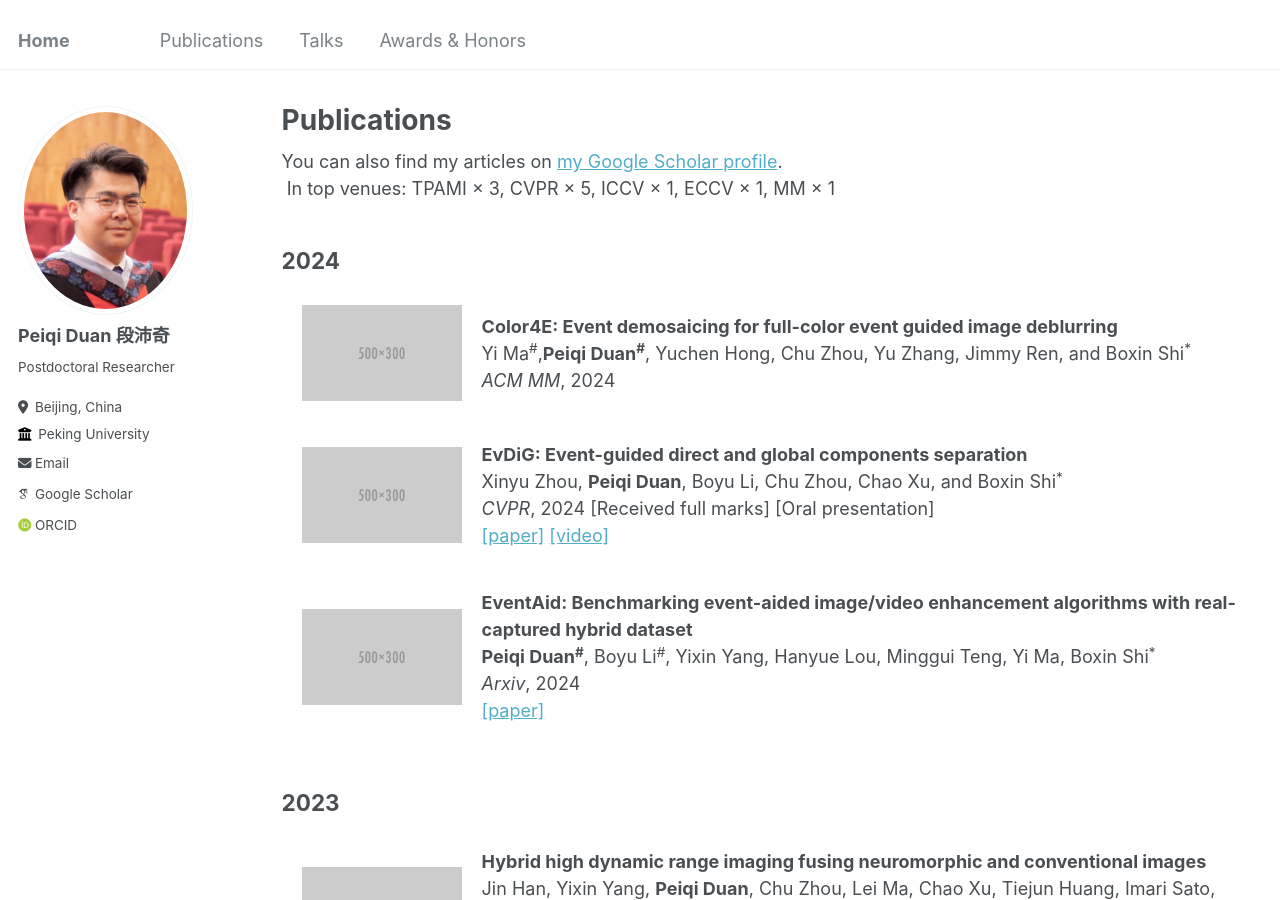
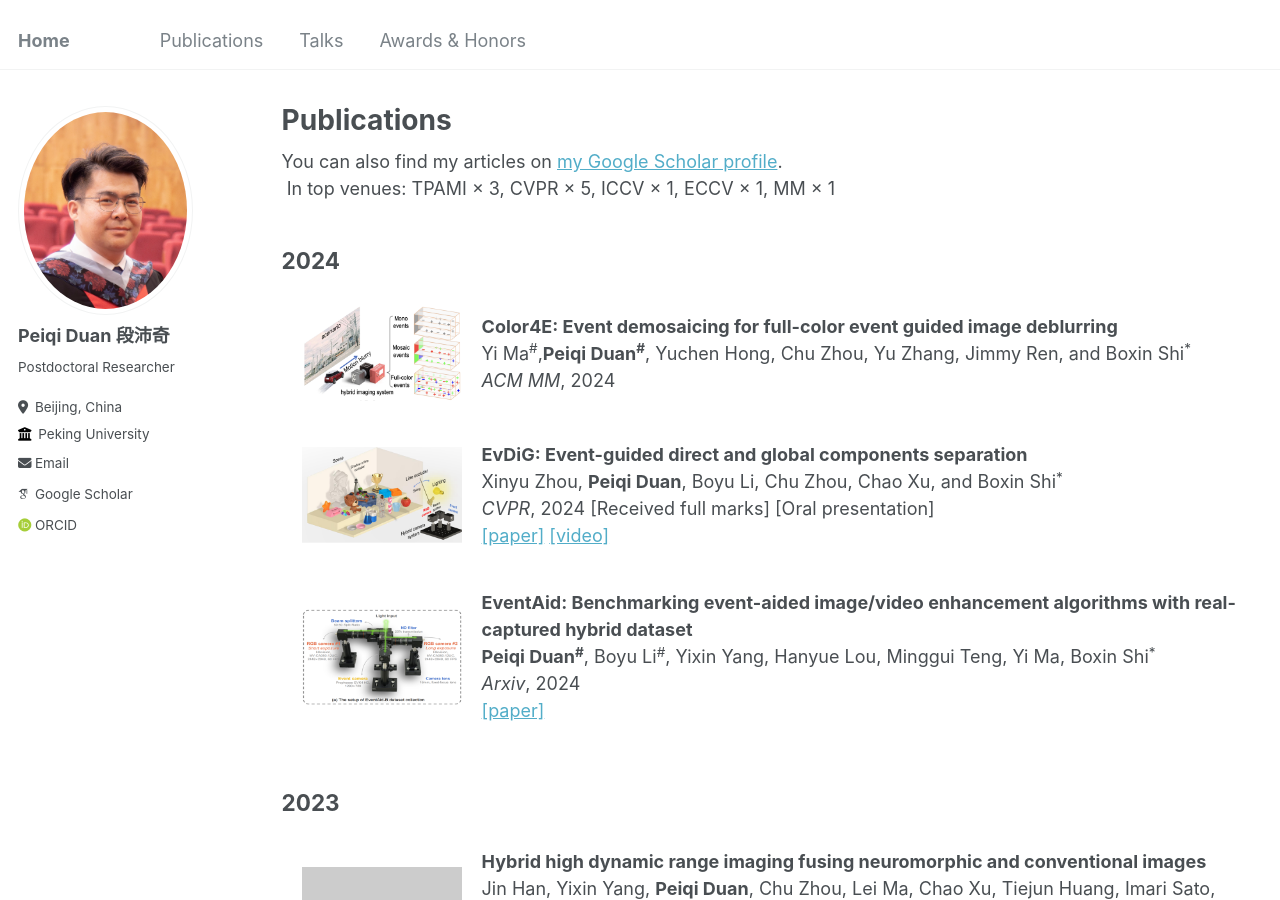
Before and after one commit to peiqi-duan/peiqi-duan.github.io, a Jekyll site: the page built from _pages/publications.md, in a window 1280 px wide and 900 px high. Built offline with Jekyll 4.4.1, drawn with Linux system fonts in a browser that asks for light colours; some web fonts are replaced.

Commit message:
Update publications.md

```diff
--- a/_pages/publications.md
+++ b/_pages/publications.md
@@ -11,7 +11,7 @@ In top venues: TPAMI × 3, CVPR × 5, ICCV × 1, ECCV × 1, MM × 1</div>
 <h2><span>2024</span></h2>
   <div class="flex-row" onmouseout="par2net_stop()" onmouseover="par2net_start()">
     <div class="image-container">
-      <img src="../images/500x300.png" width="160" alt="Image">
+      <img src="../images/color4E.png" width="160" alt="Image">
     </div>
     <div class="text-container">
       <papertitle>Color4E: Event demosaicing for full-color event guided image deblurring</papertitle>
@@ -25,7 +25,7 @@ In top venues: TPAMI × 3, CVPR × 5, ICCV × 1, ECCV × 1, MM × 1</div>
 
   <div class="flex-row" onmouseout="par2net_stop()" onmouseover="par2net_start()">
     <div class="image-container">
-      <img src="../images/500x300.png" width="160" alt="Image">
+      <img src="../images/EvDiG.png" width="160" alt="Image">
     </div>
     <div class="text-container">
       <papertitle>EvDiG: Event-guided direct and global components separation</papertitle>
@@ -41,7 +41,7 @@ In top venues: TPAMI × 3, CVPR × 5, ICCV × 1, ECCV × 1, MM × 1</div>
 
   <div class="flex-row" onmouseout="par2net_stop()" onmouseover="par2net_start()">
     <div class="image-container">
-      <img src="../images/500x300.png" width="160" alt="Image">
+      <img src="../images/EventAid.png" width="160" alt="Image">
     </div>
     <div class="text-container">
       <papertitle>EventAid: Benchmarking event-aided image/video enhancement algorithms with real-captured hybrid dataset</papertitle>
```
